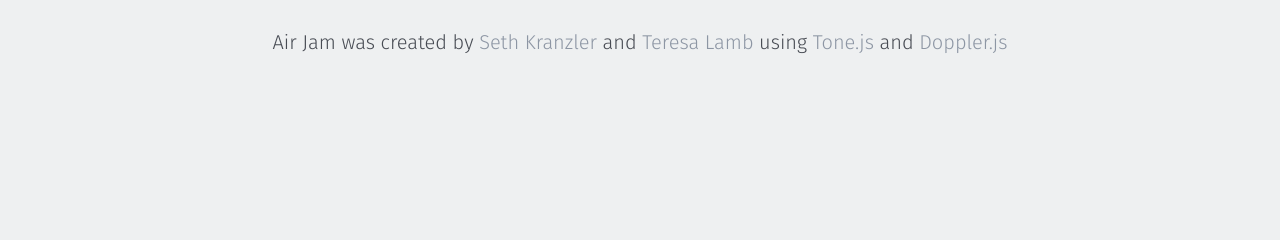
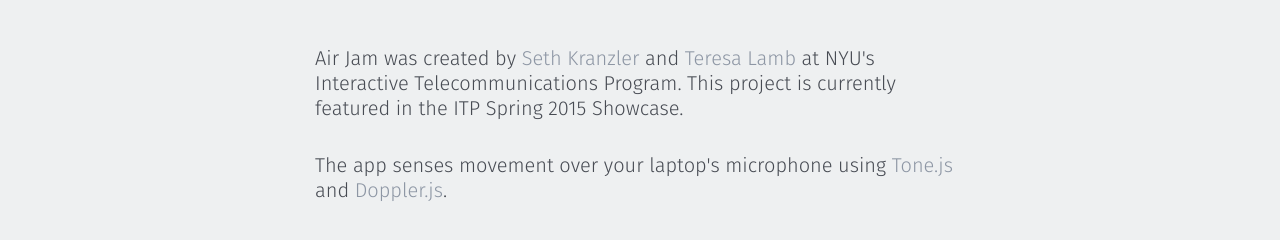
Before and after one commit to polyrhythmatic/air-jam, a plain HTML site: page about.html in a window 1280 px wide. Shown: the part 70-310 px from the top of the page. Drawn offline with Linux system fonts and the light colour scheme.

Commit message:
edited about page

```diff
--- a/about.html
+++ b/about.html
@@ -20,7 +20,12 @@
                 <div class="nav"><a href="about.html">About</a></div>
             </header>
             <div class="content">
-                Air Jam was created by <a href="http://skranzler.com">Seth Kranzler</a> and <a href="http://teresaflourlamb.com/">Teresa Lamb</a> using <a href="https://github.com/TONEnoTONE/Tone.js/">Tone.js</a> and <a href="https://github.com/DanielRapp/doppler">Doppler.js</a> </div>
+                <p>
+                Air Jam was created by <a href="http://skranzler.com">Seth Kranzler</a> and <a href="http://teresaflourlamb.com/">Teresa Lamb</a> at NYU's Interactive Telecommunications Program. This project is currently featured in the ITP Spring 2015 Showcase.
+                </p>
+                <p>The app senses movement over your laptop's microphone using <a href="https://github.com/TONEnoTONE/Tone.js/">Tone.js</a> and <a href="https://github.com/DanielRapp/doppler">Doppler.js</a>.
+                </p>
+            </div>
             <!--content-->
         </div>
         <!--main-->
--- a/style.css
+++ b/style.css
@@ -60,6 +60,13 @@
 }
 h1 {
   font-size: 2rem;
+}
+p {
+  width: 90%;
+  max-width: 650px;
+  margin: 0 auto;
+  text-align: left;
+  padding: 1rem 0;
 }
 a {
   text-decoration: none;
```
